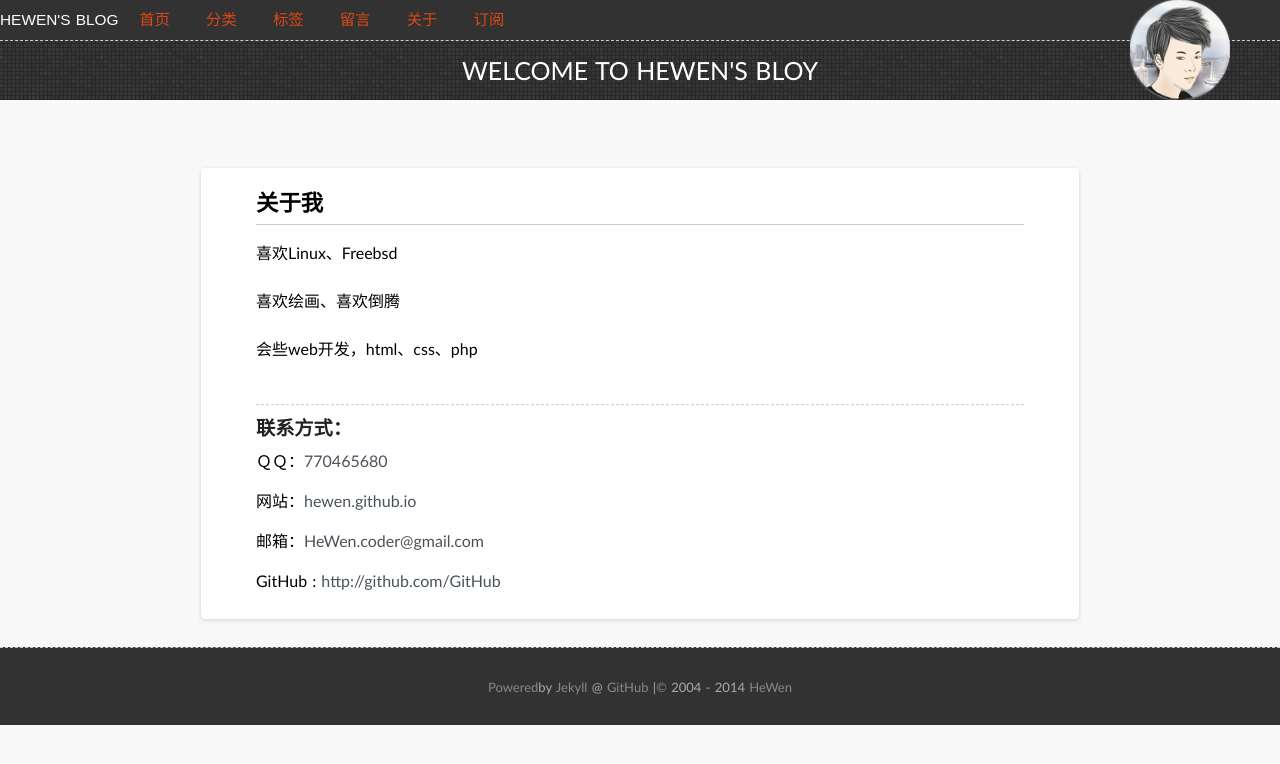
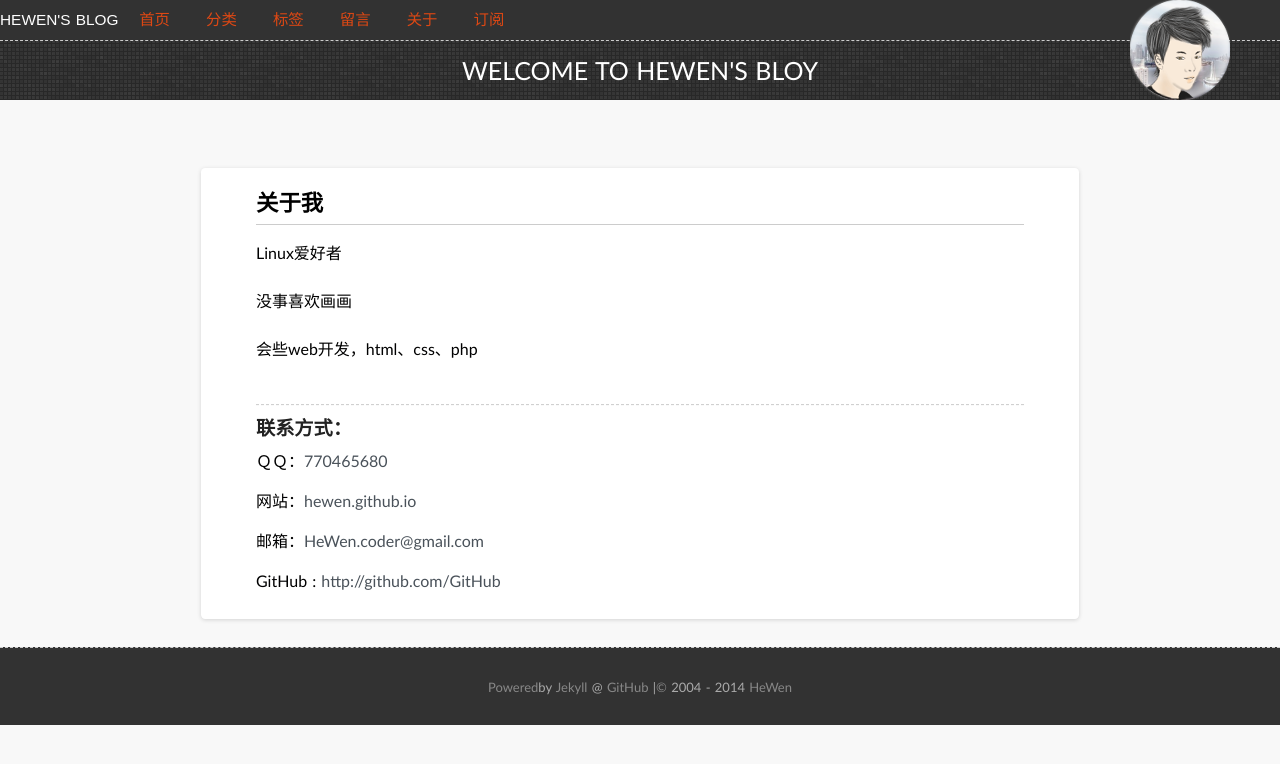
Before and after one commit to hewen/hewen.github.io, a Jekyll site: the page built from about/index.md, in a window 1280 px wide. Shown: the top 764 px of the page. Built offline with Jekyll 4.4.1, drawn with Linux system fonts in a browser that asks for light colours; some web fonts are replaced; Markdown is read by kramdown in place of the engine named in the settings.

Commit message:
修改about

```diff
--- a/_config.yml
+++ b/_config.yml
@@ -11,6 +11,6 @@ pygments: true
 safe: true
 paginate: 20
 truncate: 200
-about: "喜欢Linux、Freebsd<br/><br/>
-        喜欢绘画、喜欢倒腾<br/><br/>
+about: "Linux爱好者<br/><br/>
+        没事喜欢画画<br/><br/>
         会些web开发，html、css、php<br/><br/>"
```
